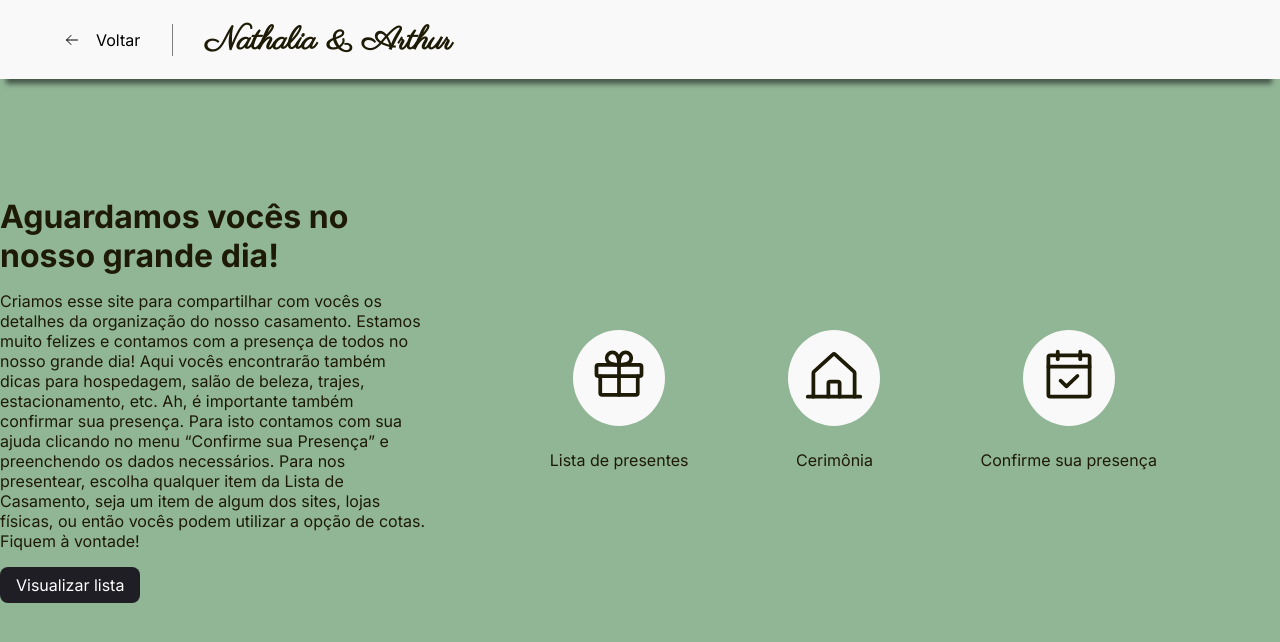
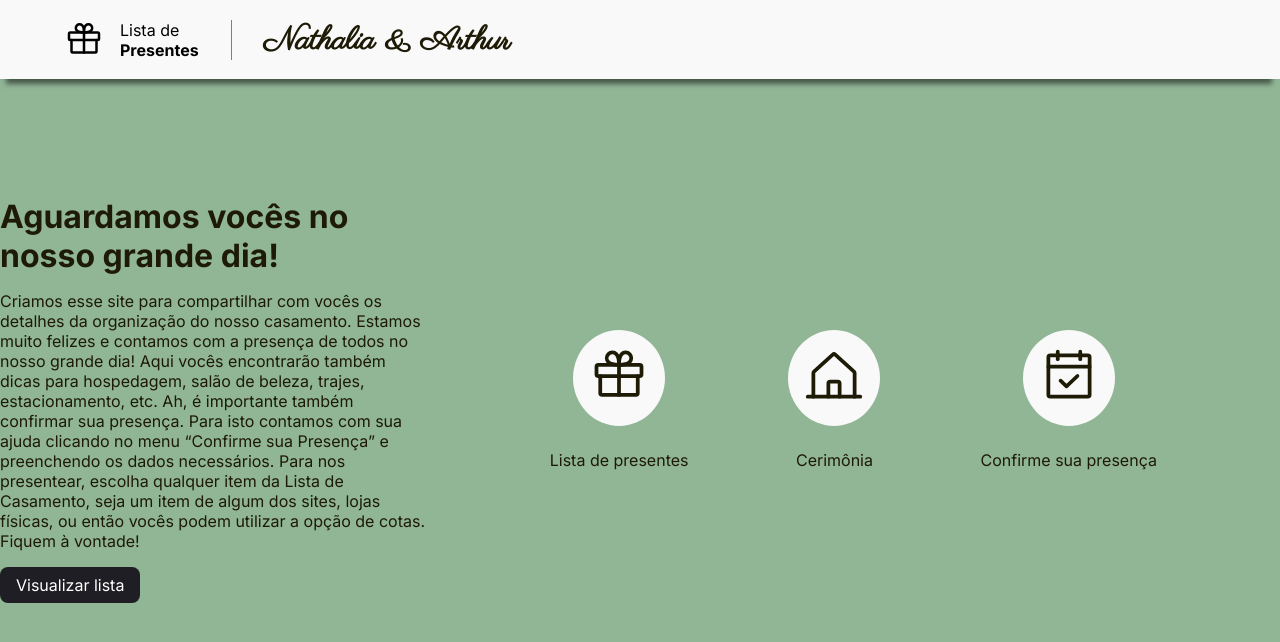
Before and after one commit to ArthurFrazao/wedding-gift-list, a React (Vite) app in the folder front/: page / in a window 1280 px wide. Shown: the top 642 px of the page. Built offline with nearby package versions, Linux system fonts and the light colour scheme.

Commit message:
refactor: validate on the back button

```diff
--- a/front/src/components/Header/index.tsx
+++ b/front/src/components/Header/index.tsx
@@ -22,10 +22,13 @@ export function Header() {
   const location = useLocation()
   const currentPage = location.pathname
 
+  const pathsValidate = ['/home', '/']
   const [showArrowBack, setShowArrowBack] = useState(true)
 
   useEffect(() => {
-    currentPage !== '/home' && setShowArrowBack(false)
+    pathsValidate.includes(currentPage)
+      ? setShowArrowBack(true)
+      : setShowArrowBack(false)
   }, [location])
 
   return (
```
